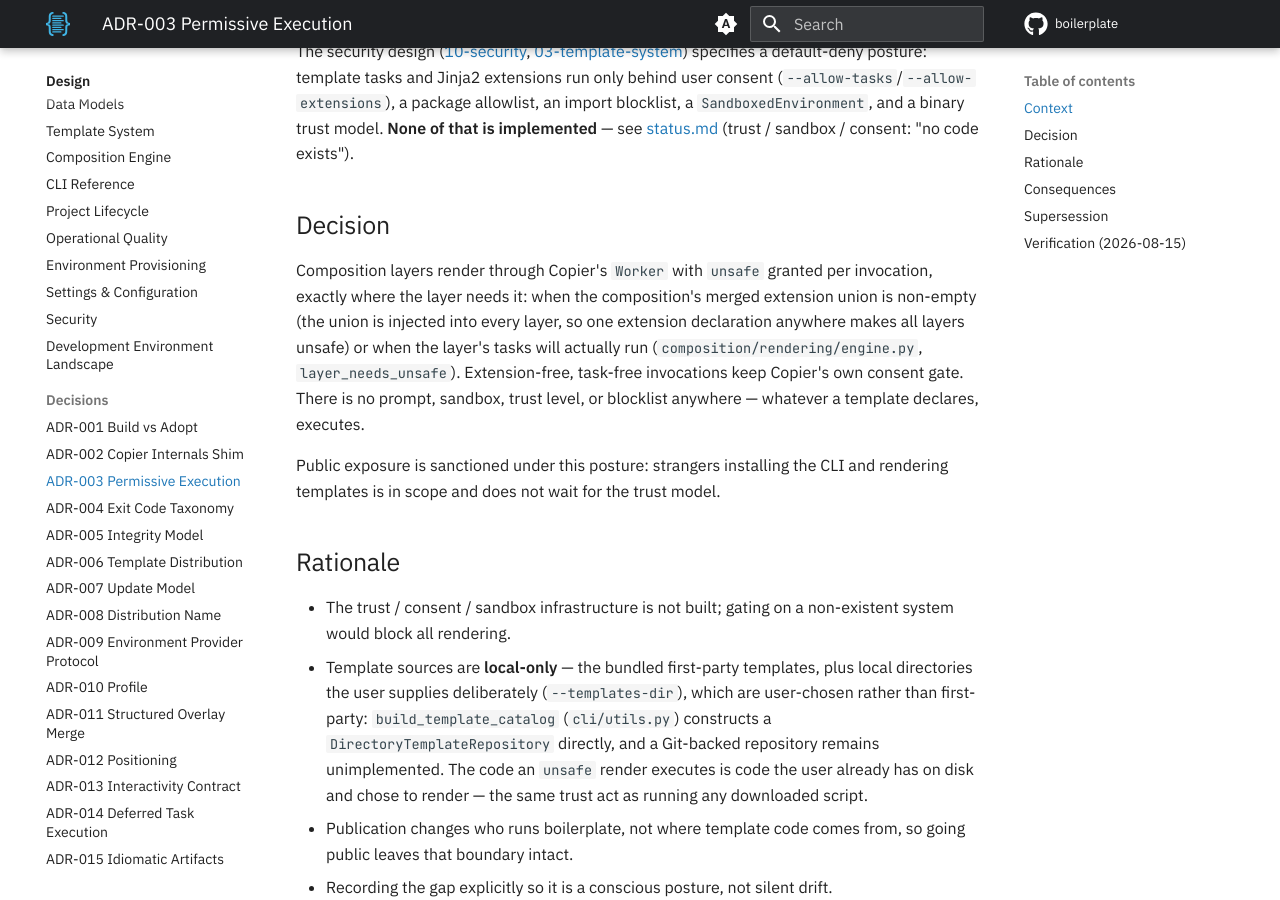
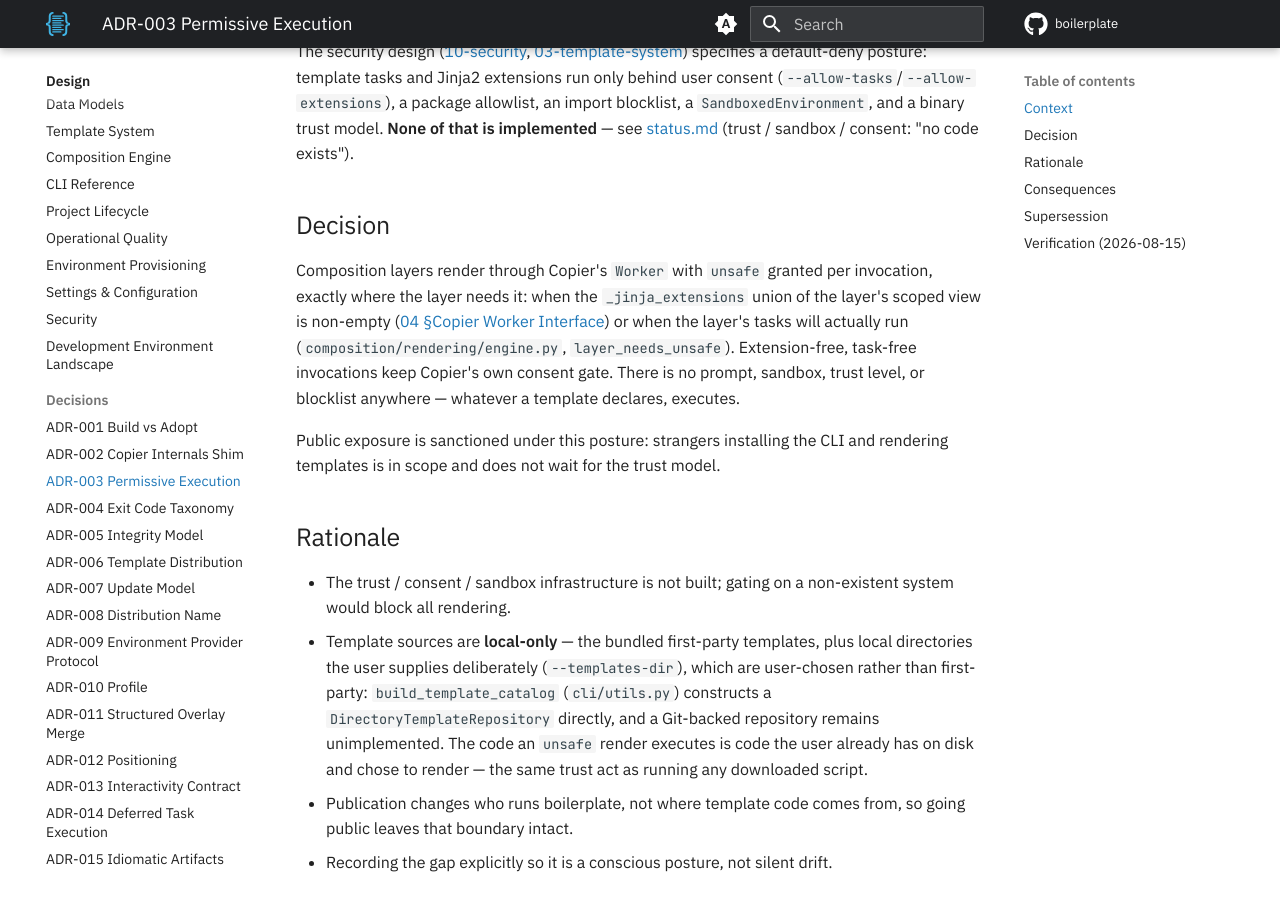
Before and after one commit to TheRealBillSiegler/boilerplate, an MkDocs documentation site: the page built from docs/design/adr-003-permissive-execution.md, in a window 1280 px wide and 900 px high, scrolled down 597 px. Built offline with MkDocs 1.6.1 and Material for MkDocs 9.7.7, drawn with Linux system fonts in a browser that asks for light colours; comment, search, counter and statistics services are not loaded; the version menu is left out.

Commit message:
docs(design): align ADR-003's extension rule with the scoped view
A layer's render is granted unsafe for extensions when the
_jinja_extensions union of its scoped view is non-empty, per design
04's Copier Worker Interface, not whenever the composition's merged
union is.

Co-Authored-By: Claude Sonnet 5.5 <noreply@anthropic.com>
Co-Authored-By: Claude Opus 5.5 <noreply@anthropic.com>

```diff
--- a/docs/design/adr-003-permissive-execution.md
+++ b/docs/design/adr-003-permissive-execution.md
@@ -8,7 +8,7 @@ The security design ([10-security](10-security.md), [03-template-system](03-temp
 
 ## Decision
 
-Composition layers render through Copier's `Worker` with `unsafe` granted per invocation, exactly where the layer needs it: when the composition's merged extension union is non-empty (the union is injected into every layer, so one extension declaration anywhere makes all layers unsafe) or when the layer's tasks will actually run (`composition/rendering/engine.py`, `layer_needs_unsafe`). Extension-free, task-free invocations keep Copier's own consent gate. There is no prompt, sandbox, trust level, or blocklist anywhere — whatever a template declares, executes.
+Composition layers render through Copier's `Worker` with `unsafe` granted per invocation, exactly where the layer needs it: when the `_jinja_extensions` union of the layer's scoped view is non-empty ([04 §Copier Worker Interface](04-composition-engine.md#copier-worker-interface)) or when the layer's tasks will actually run (`composition/rendering/engine.py`, `layer_needs_unsafe`). Extension-free, task-free invocations keep Copier's own consent gate. There is no prompt, sandbox, trust level, or blocklist anywhere — whatever a template declares, executes.
 
 Public exposure is sanctioned under this posture: strangers installing the CLI and rendering templates is in scope and does not wait for the trust model.
 
```
